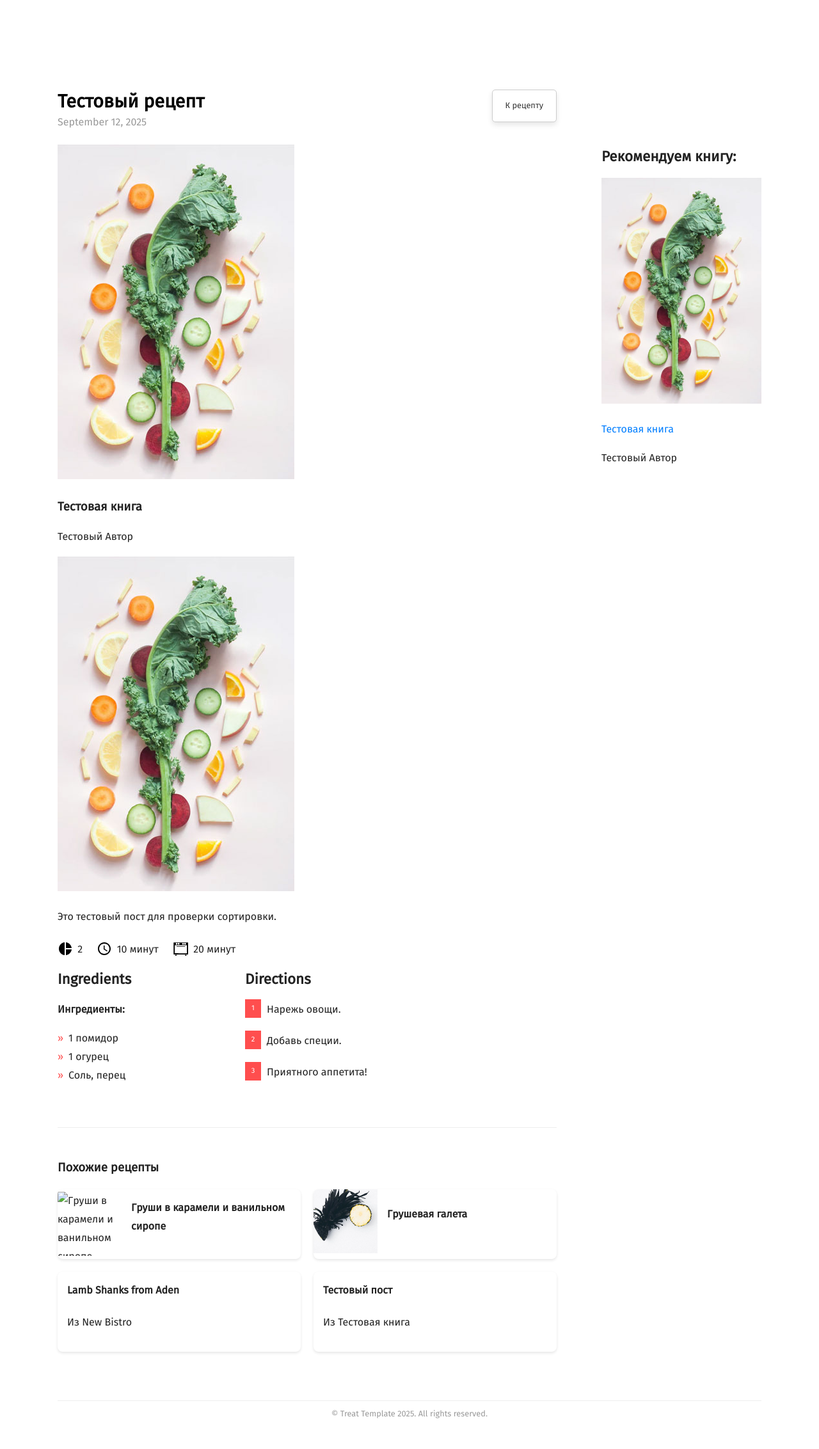
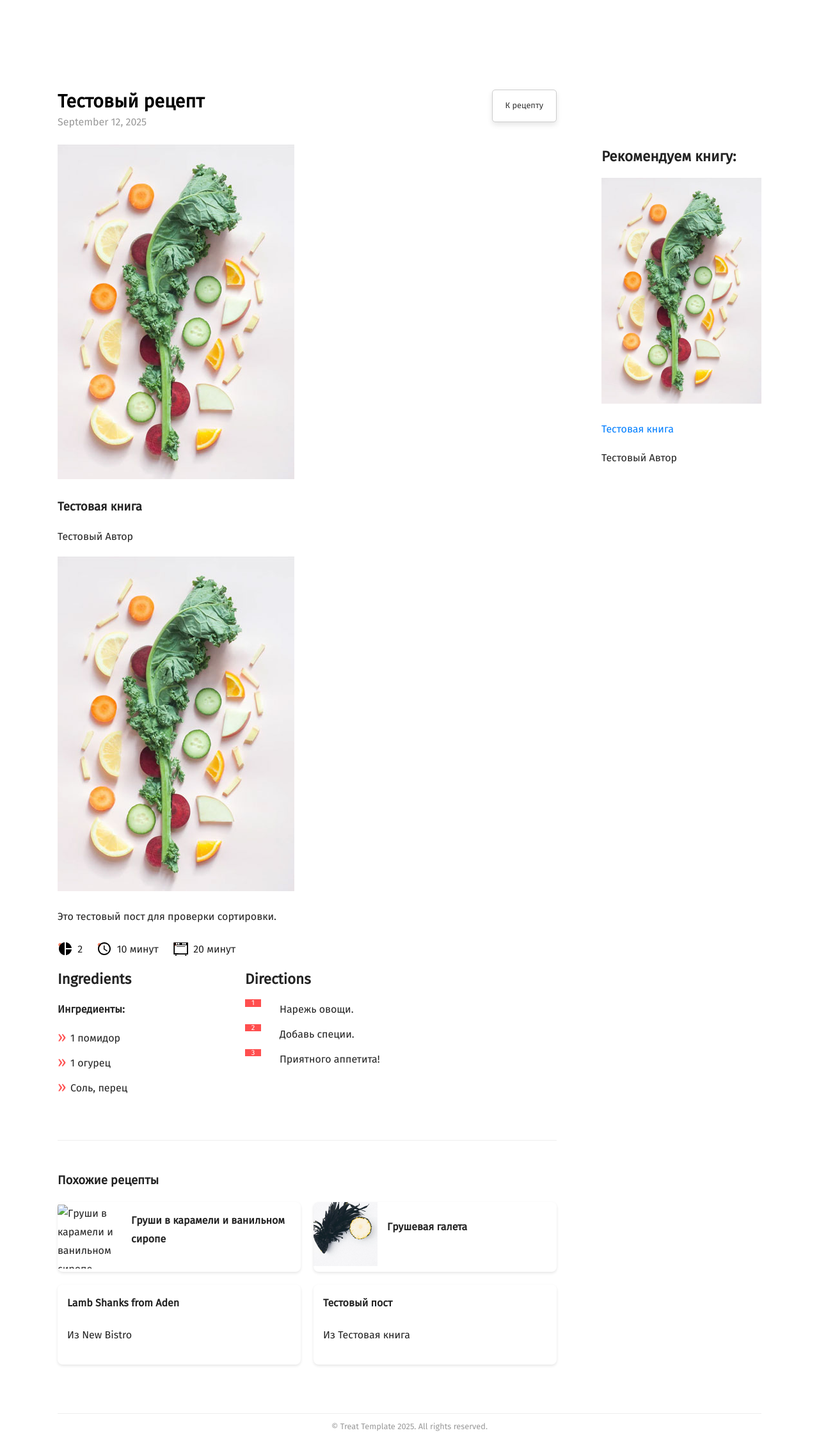
Before and after one commit to Helga1970/new-site, a Jekyll site: the page built from _recipes/2025-09-12-test-recept.md, in a window 1280 px wide. Shown: the whole page at 64% size. Built offline with Jekyll 4.4.1, drawn with Linux system fonts in a browser that asks for light colours; nearby versions of some CDN libraries; some web fonts are replaced.

Commit message:
Update elements.scss

```diff
--- a/_sass/elements.scss
+++ b/_sass/elements.scss
@@ -1,4 +1,4 @@
-html , body {
+html, body {
 	padding: 0;
 	margin: 0;
 	line-height: 1.8em;
@@ -34,8 +34,25 @@
 	max-width: 100%;
 }
 
-ol li + li {
-	margin: 20px 0 0 0;
+/* Стили для списков (добавлены/изменены) */
+ul, ol {
+    list-style: none; /* Убираем стандартные маркеры (точки, цифры) */
+    padding-left: 0; /* Удаляем стандартный отступ */
+}
+
+ul li, ol li {
+    position: relative;
+    padding-left: 20px; /* Отступ для новых точек */
+    margin: 0 0 10px 0; /* Убираем старый отступ, оставляем небольшой между элементами */
+}
+
+ul li::before, ol li::before {
+    content: "•"; /* Наш новый маркер */
+    position: absolute;
+    left: 0;
+    color: #fa8569; /* Твой цвет */
+    font-size: 1.5em;
+    line-height: 1;
 }
 
 footer {
```
